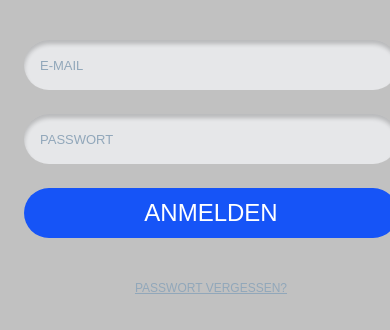
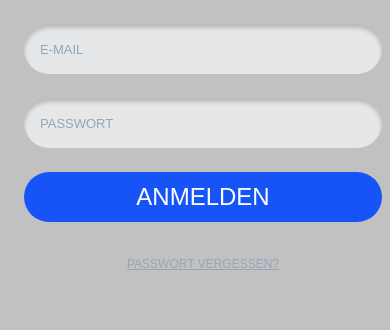
Before and after one commit to edwingutar/smartBauDoc, an Angular app in the folder frontend/: page /login in a window 390 px wide. Shown: the top 330 px of the page. Built offline with nearby package versions, Linux system fonts and the light colour scheme.

Commit message:
Input Felder relativ zur App Oberfläche eingestellt - nicht ganzen screen

```diff
--- a/frontend/src/app/components/login/login.component.css
+++ b/frontend/src/app/components/login/login.component.css
@@ -11,11 +11,27 @@
 
 .InputGroup {
   width: 100%;
-  max-width: 500px;
+  /* max-width entfernen, damit sie sich am Container orientiert */
   display: flex;
   flex-direction: column;
   gap: 1.5rem;
   padding: 1rem;
+  box-sizing: border-box;
+}
+
+app-input-field {
+  width: 100%;
+}
+
+/* Responsive Anpassung */
+@media (max-width: 600px) {
+  .LoginWindow {
+    max-width: 100vw;
+    padding: 0.5rem;
+  }
+  .InputGroup {
+    padding: 0.5rem;
+  }
 }
 
 app-input-field {
--- a/frontend/src/app/components/register/register.component.css
+++ b/frontend/src/app/components/register/register.component.css
@@ -1,5 +1,6 @@
 .RegisterWindow {
   width: 100%;
+  max-width: 500px;
   display: flex;
   flex-direction: column;
   align-items: center;
@@ -10,13 +11,24 @@
 
 .Input {
   width: 100%;
-  max-width: 500px;
   display: flex;
   flex-direction: column;
   gap: 1.5rem;
   padding: 1rem;
+  box-sizing: border-box;
 }
 
 app-input-field {
   width: 100%;
 }
+
+/* Responsive Anpassung */
+@media (max-width: 600px) {
+  .RegisterWindow {
+    padding: 0.5rem;
+  }
+
+  .Input {
+    padding: 0.5rem;
+  }
+}
```
